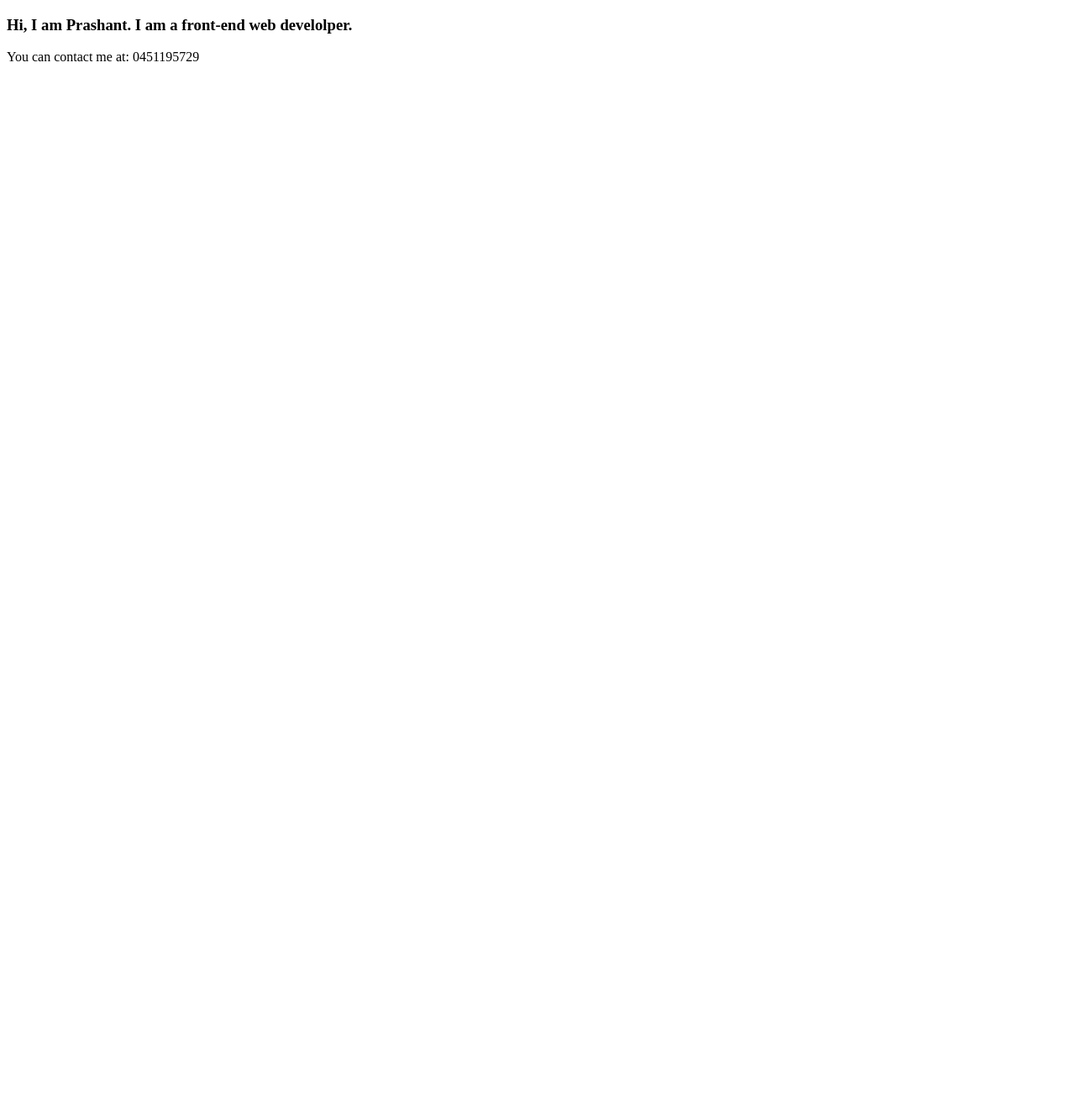
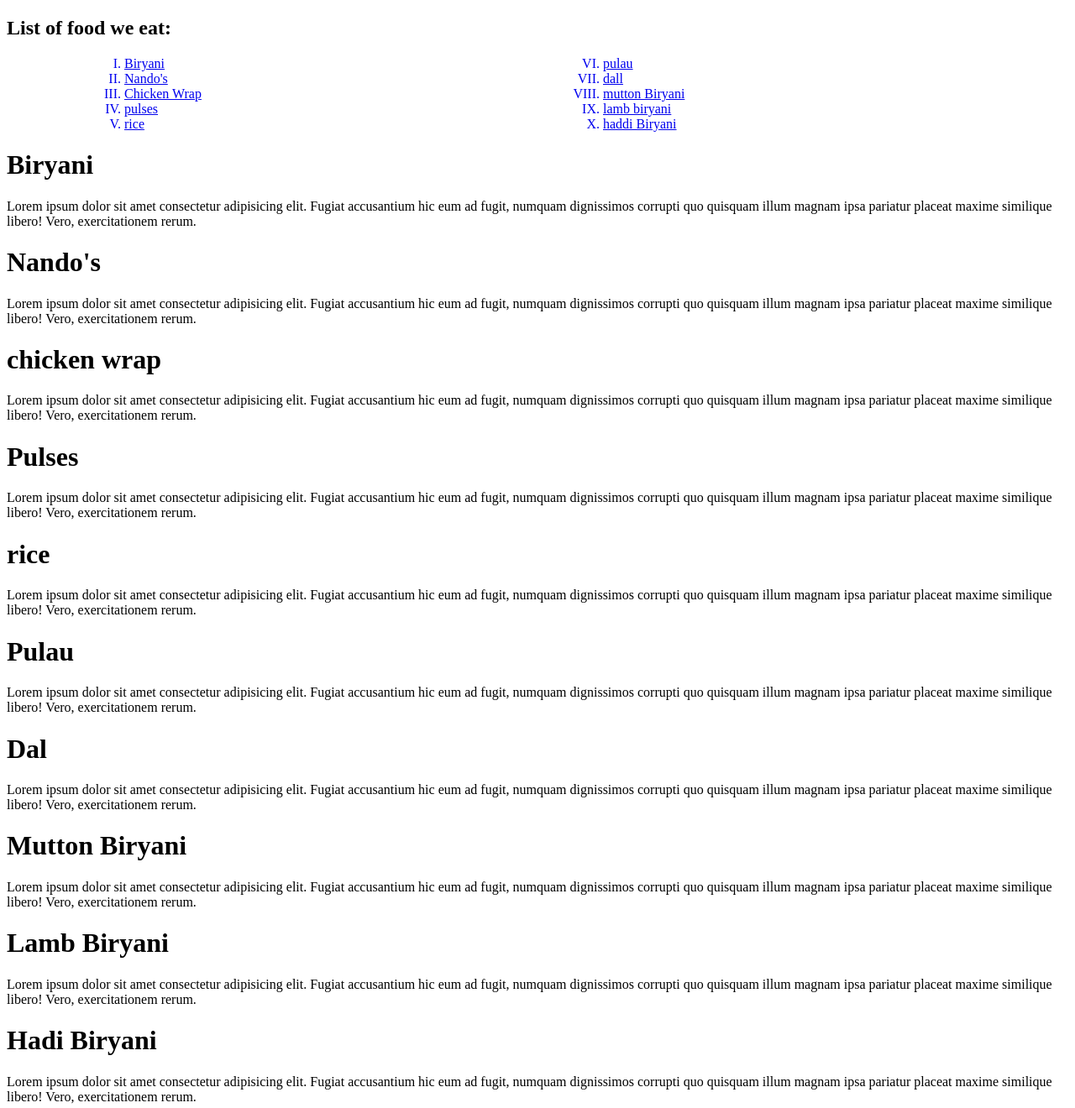
Before and after one commit to prashant20c/prahant20c.github.io, a plain HTML site: page index.html in a window 1280 px wide. Shown: the whole page at 84% size. Before the commit the page ends 800 px from the top, so only its background shows below. Drawn offline with Linux system fonts and the light colour scheme; a script that the page names is missing.

Commit message:
learning scroll

```diff
--- a/index.html
+++ b/index.html
@@ -1,16 +1,119 @@
 <!DOCTYPE html>
 <html lang="en">
+
 <head>
     <meta charset="UTF-8">
     <meta http-equiv="X-UA-Compatible" content="IE=edge">
     <meta name="viewport" content="width=device-width, initial-scale=1.0">
     <title>Prashant</title>
-    <link rel="spreedsheet" href="style.css">
+    <link rel="stylesheet" href="style.css">
 </head>
+
 <body>
-    <h3>Hi, I am Prashant. I am a front-end web develolper.</h3>
-    <p>You can contact me at: 0451195729 </p>
+    <div class="top-nav">
+        <h2>List of food we eat:</h2>
+        <ol type="I" class="list">
+            <a href="#item1">
+                <li>Biryani</li>
+            </a>
+            <a href="#item2">
+                <li>Nando's</li>
+            </a>
+            <a href="#item3">
+                <li>Chicken Wrap</li>
+            </a>
+            <a href="#item4">
+                <li>pulses</li>
+            </a>
+            <a href="#item5">
+                <li>rice</li>
+            </a>
+            <a href="#item6">
+                <li>pulau</li>
+            </a>
+            <a href="#item7">
+                <li>dall</li>
+            </a>
+            <a href="#item8">
+                <li>mutton Biryani</li>
+            </a>
+            <a href="#item9">
+                <li>lamb biryani</li>
+            </a>
+            <a href="#item10">
+                <li>haddi Biryani</li>
+            </a>
+
+        </ol>
+
+    </div>
+    <div class="content">
+        <div id="item1">
+            <h1>Biryani</h1>
+            <p>Lorem ipsum dolor sit amet consectetur adipisicing elit. Fugiat accusantium hic eum ad fugit, numquam
+                dignissimos corrupti quo quisquam illum magnam ipsa pariatur placeat maxime similique libero! Vero,
+                exercitationem rerum.</p>
+        </div>
+
+
+        <div id="item2">
+            <h1>Nando's</h1>
+            <p>Lorem ipsum dolor sit amet consectetur adipisicing elit. Fugiat accusantium hic eum ad fugit, numquam
+                dignissimos corrupti quo quisquam illum magnam ipsa pariatur placeat maxime similique libero! Vero,
+                exercitationem rerum.</p>
+        </div>
+        <div id="item3">
+            <h1>chicken wrap</h1>
+            <p>Lorem ipsum dolor sit amet consectetur adipisicing elit. Fugiat accusantium hic eum ad fugit, numquam
+                dignissimos corrupti quo quisquam illum magnam ipsa pariatur placeat maxime similique libero! Vero,
+                exercitationem rerum.</p>
+        </div>
+        <div id="item4">
+            <h1>Pulses</h1>
+            <p>Lorem ipsum dolor sit amet consectetur adipisicing elit. Fugiat accusantium hic eum ad fugit, numquam
+                dignissimos corrupti quo quisquam illum magnam ipsa pariatur placeat maxime similique libero! Vero,
+                exercitationem rerum.</p>
+        </div>
+        <div id="item5">
+            <h1>rice</h1>
+            <p>Lorem ipsum dolor sit amet consectetur adipisicing elit. Fugiat accusantium hic eum ad fugit, numquam
+                dignissimos corrupti quo quisquam illum magnam ipsa pariatur placeat maxime similique libero! Vero,
+                exercitationem rerum.</p>
+        </div>
+        <div id="item6">
+            <h1>Pulau</h1>
+            <p>Lorem ipsum dolor sit amet consectetur adipisicing elit. Fugiat accusantium hic eum ad fugit, numquam
+                dignissimos corrupti quo quisquam illum magnam ipsa pariatur placeat maxime similique libero! Vero,
+                exercitationem rerum.</p>
+        </div>
+        <div id="item7">
+            <h1>Dal</h1>
+            <p>Lorem ipsum dolor sit amet consectetur adipisicing elit. Fugiat accusantium hic eum ad fugit, numquam
+                dignissimos corrupti quo quisquam illum magnam ipsa pariatur placeat maxime similique libero! Vero,
+                exercitationem rerum.</p>
+        </div>
+        <div id="item8">
+            <h1>Mutton Biryani</h1>
+            <p>Lorem ipsum dolor sit amet consectetur adipisicing elit. Fugiat accusantium hic eum ad fugit, numquam
+                dignissimos corrupti quo quisquam illum magnam ipsa pariatur placeat maxime similique libero! Vero,
+                exercitationem rerum.</p>
+        </div>
+        <div id="item9">
+            <h1>Lamb Biryani</h1>
+            <p>Lorem ipsum dolor sit amet consectetur adipisicing elit. Fugiat accusantium hic eum ad fugit, numquam
+                dignissimos corrupti quo quisquam illum magnam ipsa pariatur placeat maxime similique libero! Vero,
+                exercitationem rerum.</p>
+        </div>
+        <div id="item10">
+            <h1>Hadi Biryani</h1>
+            <p>Lorem ipsum dolor sit amet consectetur adipisicing elit. Fugiat accusantium hic eum ad fugit, numquam
+                dignissimos corrupti quo quisquam illum magnam ipsa pariatur placeat maxime similique libero! Vero,
+                exercitationem rerum.</p>
+        </div>
+
+    </div>
 
 </body>
 <script src="index.js"></script>
+
 </html>
--- a/index.js
+++ /dev/null
@@ -1 +0,0 @@
-console.log('this is spiderman')
--- a/style.css
+++ b/style.css
@@ -1,4 +1,20 @@
-body{
-    background-color: black;
-    color: aliceblue;
+.top-nav {
+    position: sticky;
+    background-color: white;
+    top: 0;
+    width: 100%;
+
+
 }
+.list{
+    column-count:2;
+    margin-left:100px;
+}
+
+.content {
+    scroll-margin-top: 15em
+    margin-top: 200px;
+}
+.list:hover{
+    color: red;
+}
```
